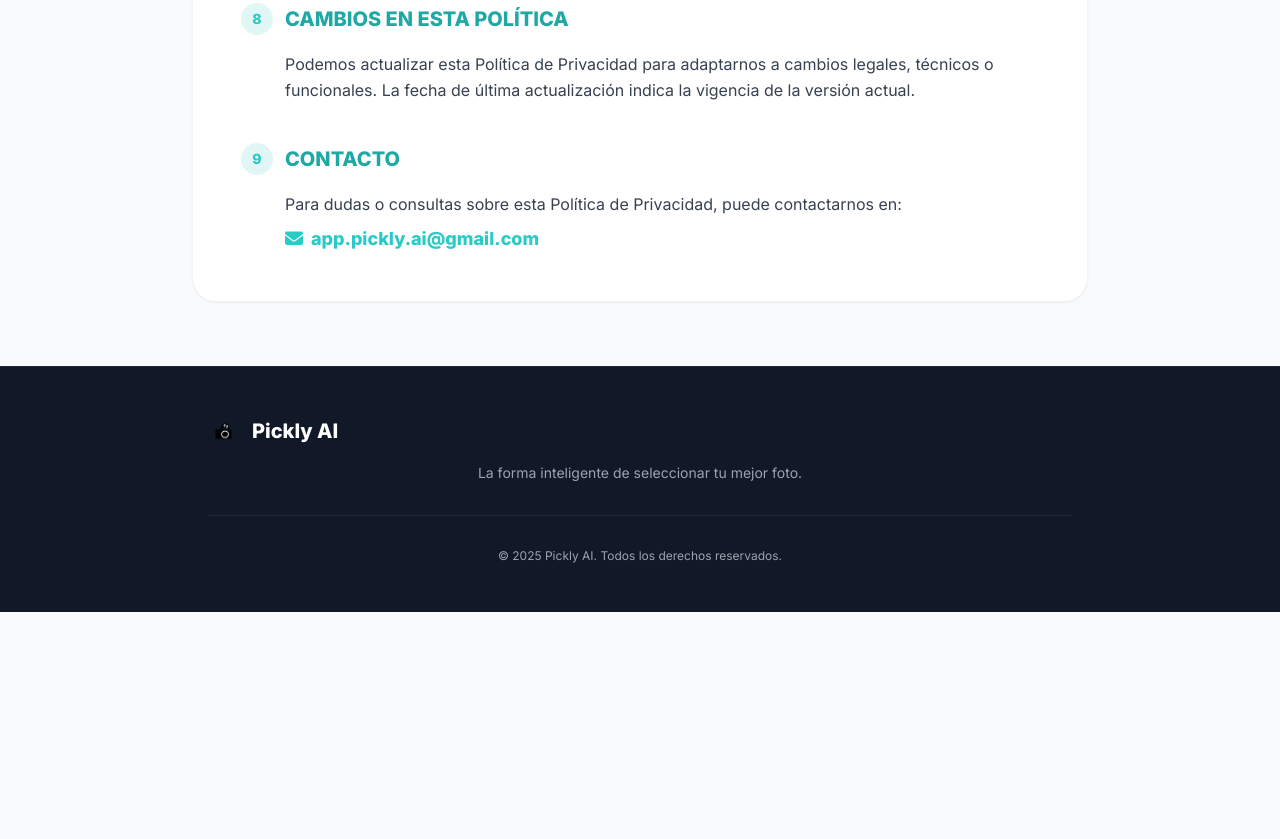
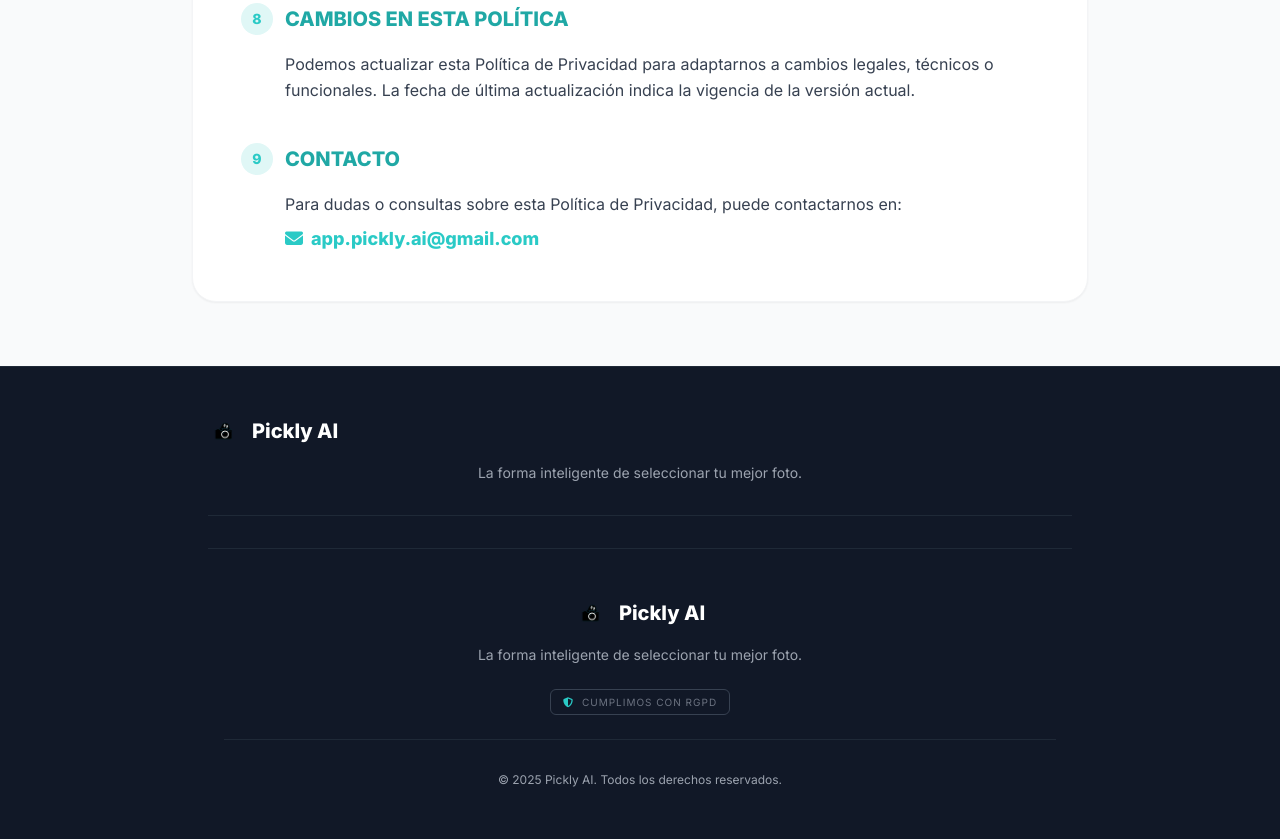
Before and after one commit to apppicklyai/PicklyAI-web, a plain HTML site: page privacy.html in a window 1280 px wide. Shown: the part 3133-3972 px from the top of the page. Before the commit the page ends 3745 px from the top, so only its background shows below. Drawn offline with nearby package versions, Linux system fonts and the light colour scheme.

Commit message:
Update privacy.html

```diff
--- a/privacy.html
+++ b/privacy.html
@@ -240,16 +240,33 @@
 </div>
             <p class="text-sm mb-8">La forma inteligente de seleccionar tu mejor foto.</p>
             <div class="text-xs border-t border-gray-800 pt-8">
+                <footer class="bg-gray-900 text-gray-400 py-12 border-t border-gray-800">
+        <div class="max-w-4xl mx-auto px-4 text-center">
+            <div class="flex justify-center items-center text-white text-xl font-bold mb-4">
+                <img src="logo.png" alt="Pickly Logo" class="h-8 w-auto mr-3"> Pickly AI
+            </div>
+            <p class="text-sm mb-6">La forma inteligente de seleccionar tu mejor foto.</p>
+
+            <div class="flex justify-center mb-6">
+                <div class="flex items-center text-[10px] uppercase tracking-widest text-gray-500 border border-gray-700 px-3 py-1 rounded-md">
+                    <i class="fa-solid fa-shield-halved mr-2 text-brand"></i>
+                    Cumplimos con RGPD
+                </div>
+            </div>
+
+            <div class="text-xs border-t border-gray-800 pt-8">
                 &copy; <script>document.write(new Date().getFullYear())</script> Pickly AI. Todos los derechos reservados.
             </div>
         </div>
     </footer>
 
     <script>
-        // Script simple para poner la fecha actual automáticamente
+        // Script para la fecha de actualización en el texto
         const dateElement = document.getElementById('date');
-        const options = { year: 'numeric', month: 'long', day: 'numeric' };
-        dateElement.textContent = new Date().toLocaleDateString('es-ES', options);
+        if(dateElement) {
+            const options = { year: 'numeric', month: 'long', day: 'numeric' };
+            dateElement.textContent = new Date().toLocaleDateString('es-ES', options);
+        }
     </script>
 
 </body>
```
